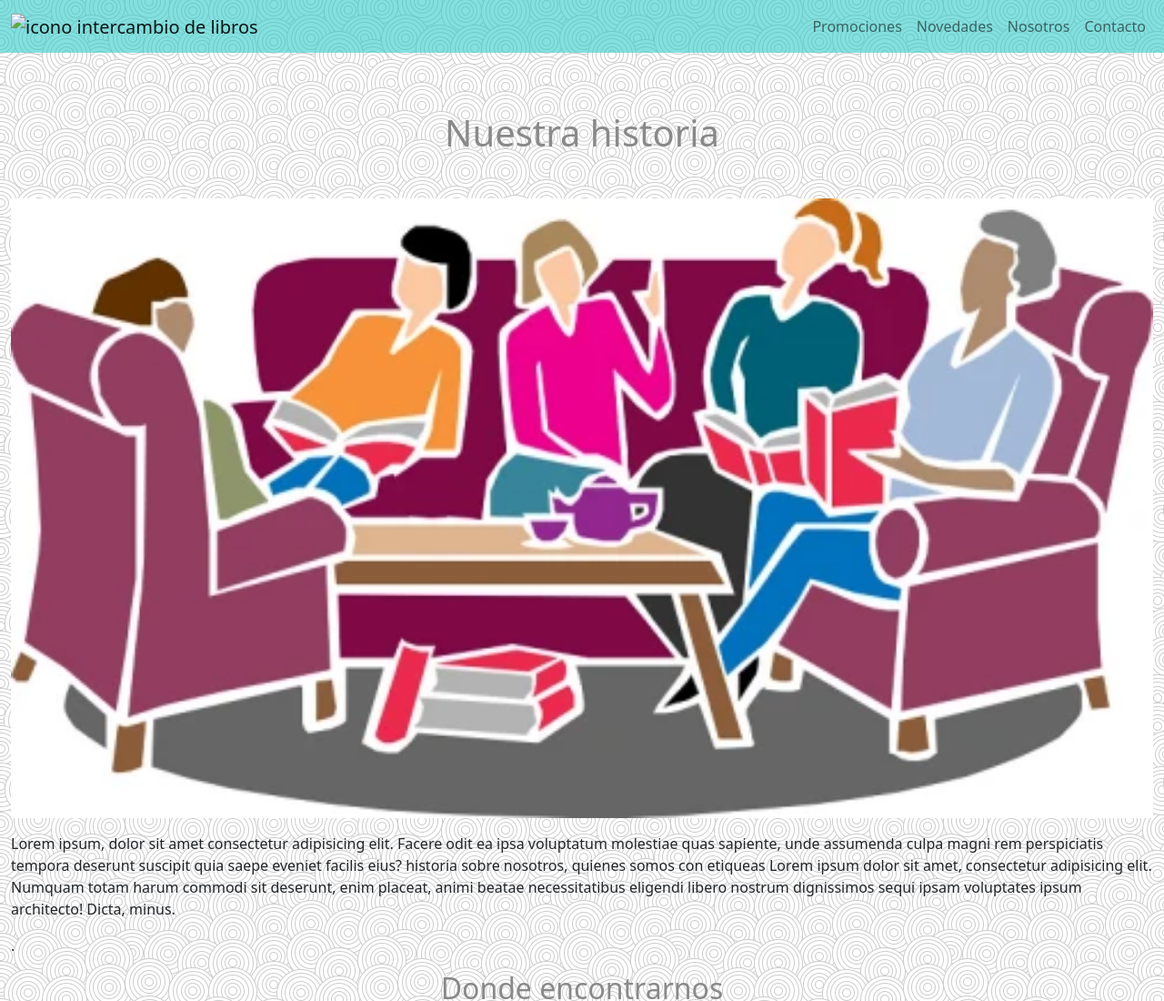
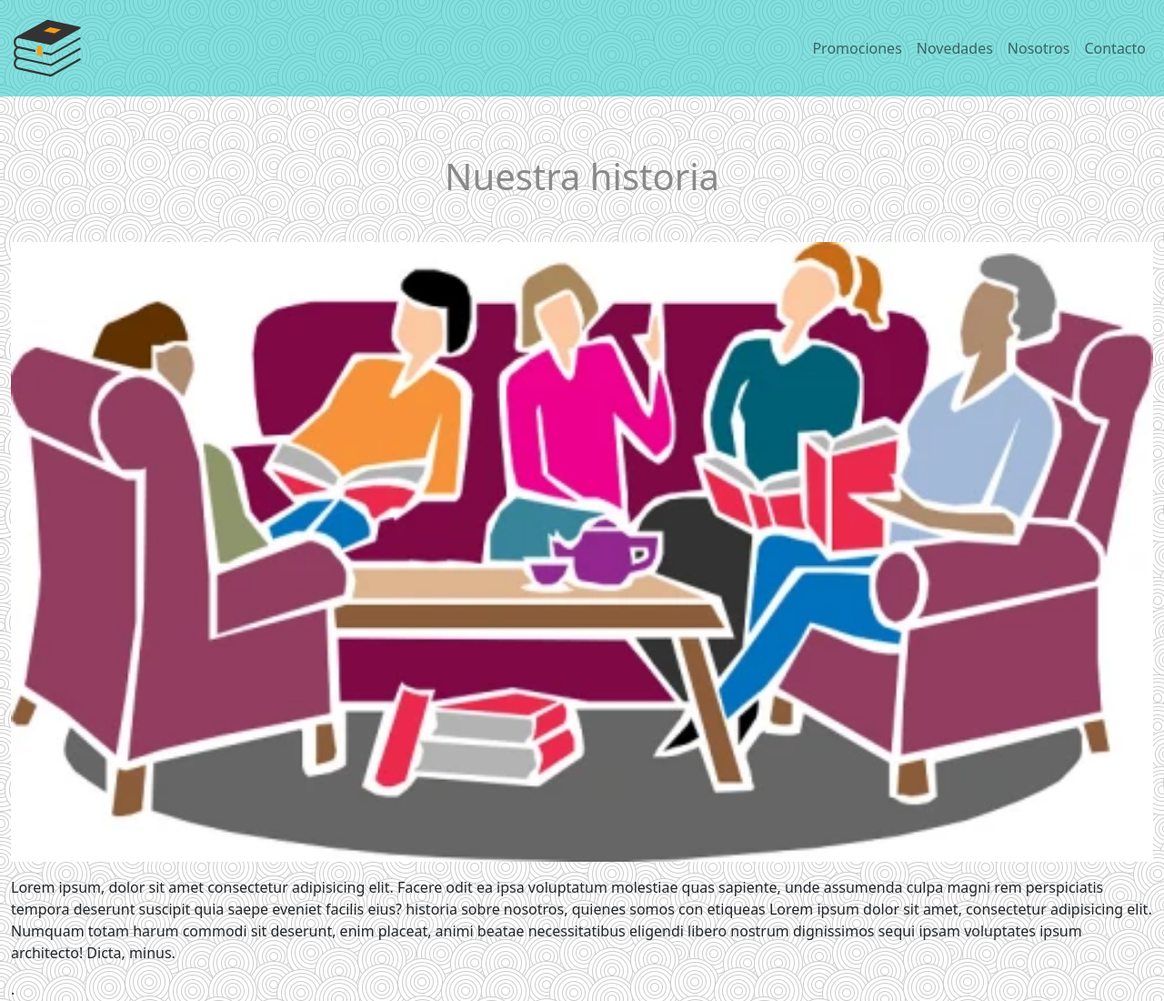
Before and after one commit to JojoUrbina/-Blog-Intercambio-de-libros, a website: page Secciones/Nosotros.html in a window 1280 px wide. Shown: the top 1100 px of the page at 91% size. Drawn offline with nearby package versions, Linux system fonts and the light colour scheme; files that its build step writes are made by us from their sources; the site is published under a folder, as on GitHub Pages, so addresses that start at the root find nothing; files whose address does not match are found by name; a web font is replaced by a local one.

Commit message:
se actualizaron enlaces con dos puntos

```diff
--- a/Secciones/Nosotros.html
+++ b/Secciones/Nosotros.html
@@ -15,7 +15,7 @@
     <!-- inicia nav -->
     <nav class="navbar navbar-expand-lg navbar-light bg-blue sticky-lg-top" id="botonera">
         <div class="container-fluid">
-          <a class="navbar-brand" href="../index.html"><img src="/img/iconolibrovector.svg" alt="icono intercambio de libros"></a>
+          <a class="navbar-brand" href="../index.html"><img src="../img/iconolibrovector.svg" alt="icono intercambio de libros"></a>
           <button class="navbar-toggler" type="button" data-bs-toggle="collapse" data-bs-target="#navbarSupportedContent" aria-controls="navbarSupportedContent" aria-expanded="false" aria-label="Toggle navigation">
             <span class="navbar-toggler-icon"></span>
           </button>
```
